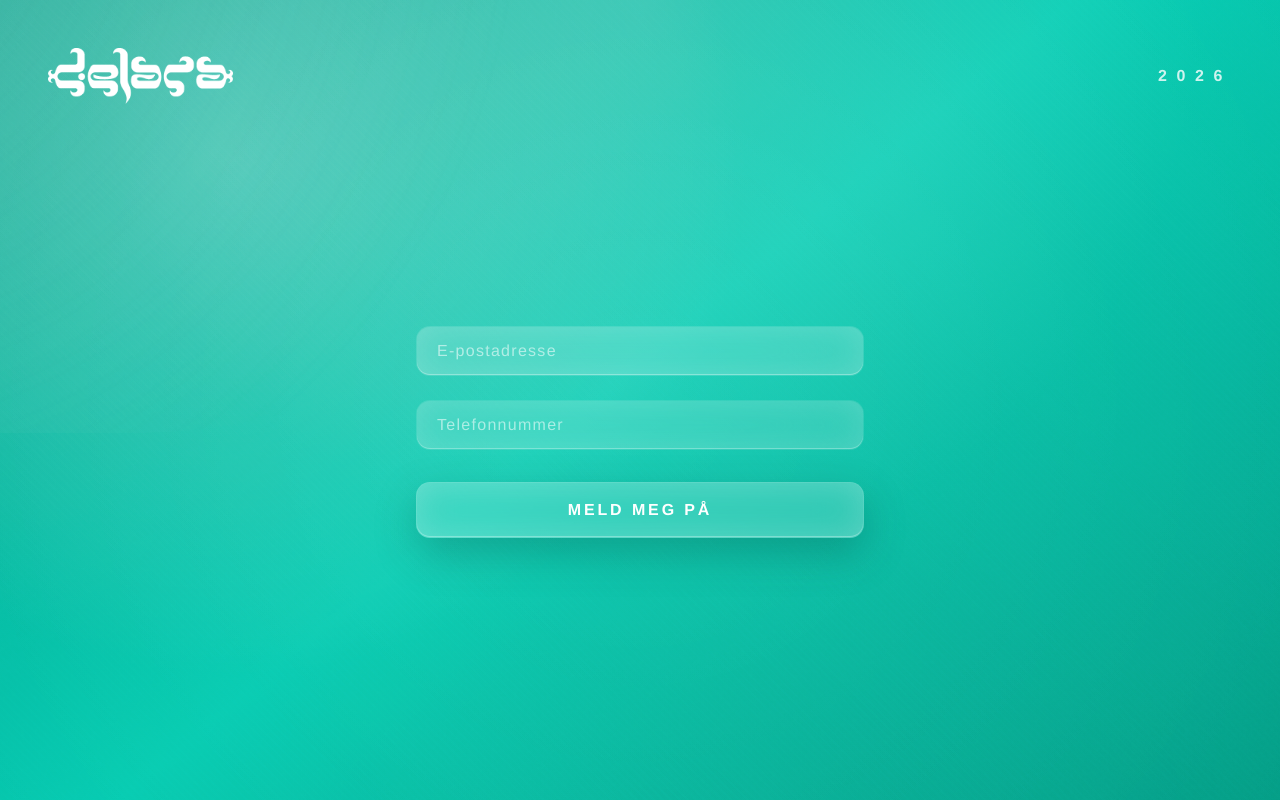
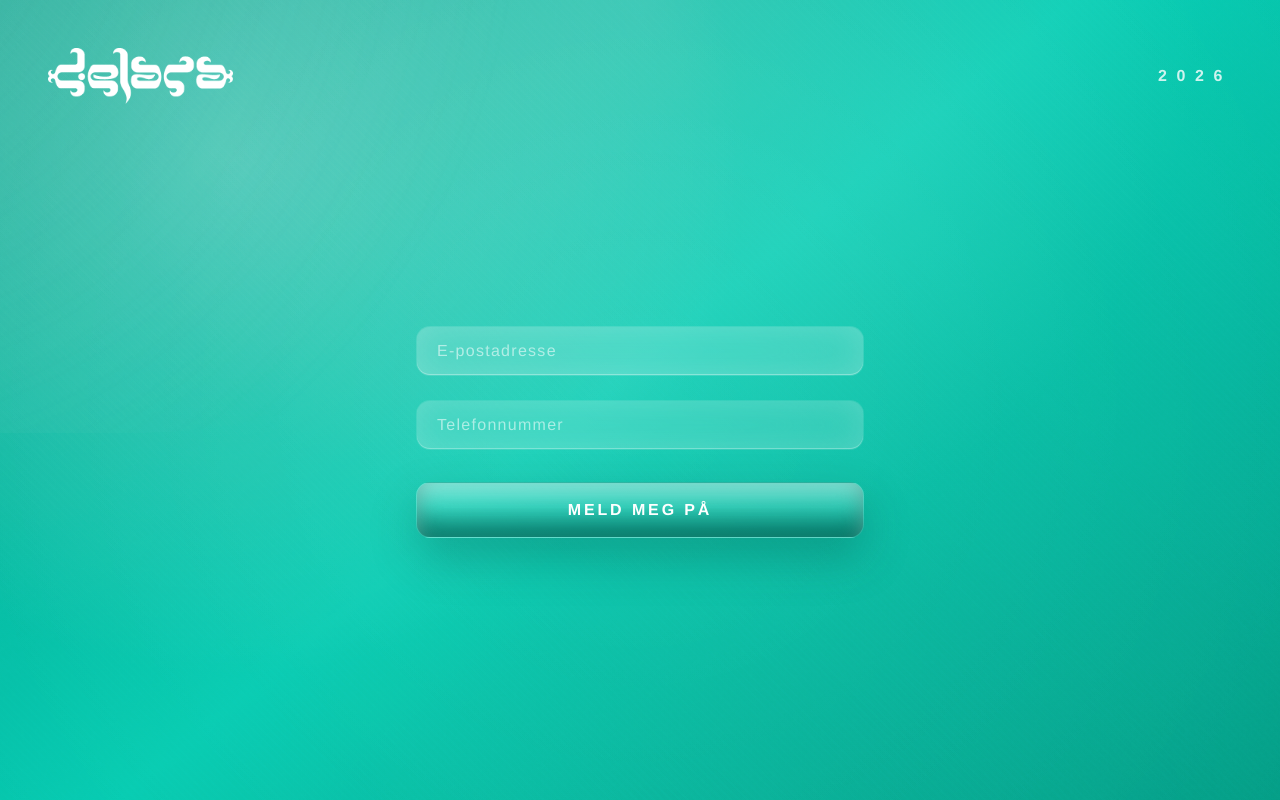
Before and after one commit to simonstrumse/sjelen-2026, a Next.js app: page / in a window 1280 px wide. Built offline with nearby package versions, Linux system fonts and the light colour scheme.

Commit message:
Adjust lighting for engraved inputs and embossed CTA

```diff
--- a/app/globals.css
+++ b/app/globals.css
@@ -59,11 +59,12 @@ body {
 
 .stone-engraved {
   border-radius: 14px;
-  background: linear-gradient(160deg, rgba(255, 255, 255, 0.18), rgba(2, 112, 97, 0.22));
+  background: linear-gradient(180deg, rgba(255, 255, 255, 0.2) 0%, rgba(255, 255, 255, 0.08) 45%, rgba(0, 82, 70, 0.25) 100%);
   box-shadow:
-    inset 0 0 28px rgba(255, 255, 255, 0.22),
-    inset 0 -2px 3px rgba(0, 67, 57, 0.4);
-  backdrop-filter: blur(24px);
+    inset 0 1px 0 rgba(255, 255, 255, 0.65),
+    inset 0 12px 22px rgba(255, 255, 255, 0.18),
+    inset 0 -10px 18px rgba(0, 60, 52, 0.38);
+  backdrop-filter: blur(22px);
   transition: all 220ms ease;
 }
 
@@ -86,43 +87,43 @@ body {
 
 .stone-engraved:focus-within {
   box-shadow:
-    inset 0 0 34px rgba(255, 255, 255, 0.32),
-    inset 0 -2px 3px rgba(0, 78, 66, 0.5),
-    0 18px 38px rgba(4, 63, 53, 0.28);
+    inset 0 1px 0 rgba(255, 255, 255, 0.75),
+    inset 0 14px 24px rgba(255, 255, 255, 0.24),
+    inset 0 -12px 20px rgba(0, 68, 58, 0.45);
 }
 
 .stone-button {
   position: relative;
   border-radius: 14px;
-  border: 1px solid rgba(255, 255, 255, 0.18);
-  background: rgba(255, 255, 255, 0.14);
+  border: 1px solid rgba(255, 255, 255, 0.12);
+  background: linear-gradient(180deg, rgba(255, 255, 255, 0.24) 0%, rgba(255, 255, 255, 0.12) 42%, rgba(0, 70, 60, 0.25) 100%);
   color: white;
   text-transform: uppercase;
   letter-spacing: 0.18em;
   font-weight: 600;
   padding: 0.95rem 1.4rem;
   box-shadow:
-    inset 0 0 32px rgba(255, 255, 255, 0.22),
-    inset 0 -1px 0 rgba(255, 255, 255, 0.3),
-    0 16px 42px rgba(4, 63, 53, 0.28);
-  backdrop-filter: blur(22px);
+    inset 0 12px 20px rgba(255, 255, 255, 0.28),
+    inset 0 -14px 22px rgba(0, 62, 53, 0.45),
+    0 20px 46px rgba(4, 63, 53, 0.28);
+  backdrop-filter: blur(24px);
   transition: all 200ms ease;
 }
 
 .stone-button:hover {
-  background: rgba(255, 255, 255, 0.18);
+  background: linear-gradient(180deg, rgba(255, 255, 255, 0.28) 0%, rgba(255, 255, 255, 0.14) 45%, rgba(0, 74, 63, 0.3) 100%);
   box-shadow:
-    inset 0 0 36px rgba(255, 255, 255, 0.26),
-    inset 0 -1px 0 rgba(255, 255, 255, 0.34),
-    0 20px 48px rgba(4, 63, 53, 0.32);
+    inset 0 14px 24px rgba(255, 255, 255, 0.3),
+    inset 0 -16px 24px rgba(0, 64, 55, 0.5),
+    0 24px 52px rgba(4, 63, 53, 0.34);
 }
 
 .stone-button:active {
   transform: translateY(1px);
   box-shadow:
-    inset 0 0 28px rgba(255, 255, 255, 0.2),
-    inset 0 -1px 0 rgba(0, 60, 51, 0.45),
-    0 12px 30px rgba(4, 63, 53, 0.22);
+    inset 0 10px 18px rgba(255, 255, 255, 0.22),
+    inset 0 -12px 20px rgba(0, 52, 45, 0.48),
+    0 14px 34px rgba(4, 63, 53, 0.22);
 }
 
 .stone-button:disabled {
```
